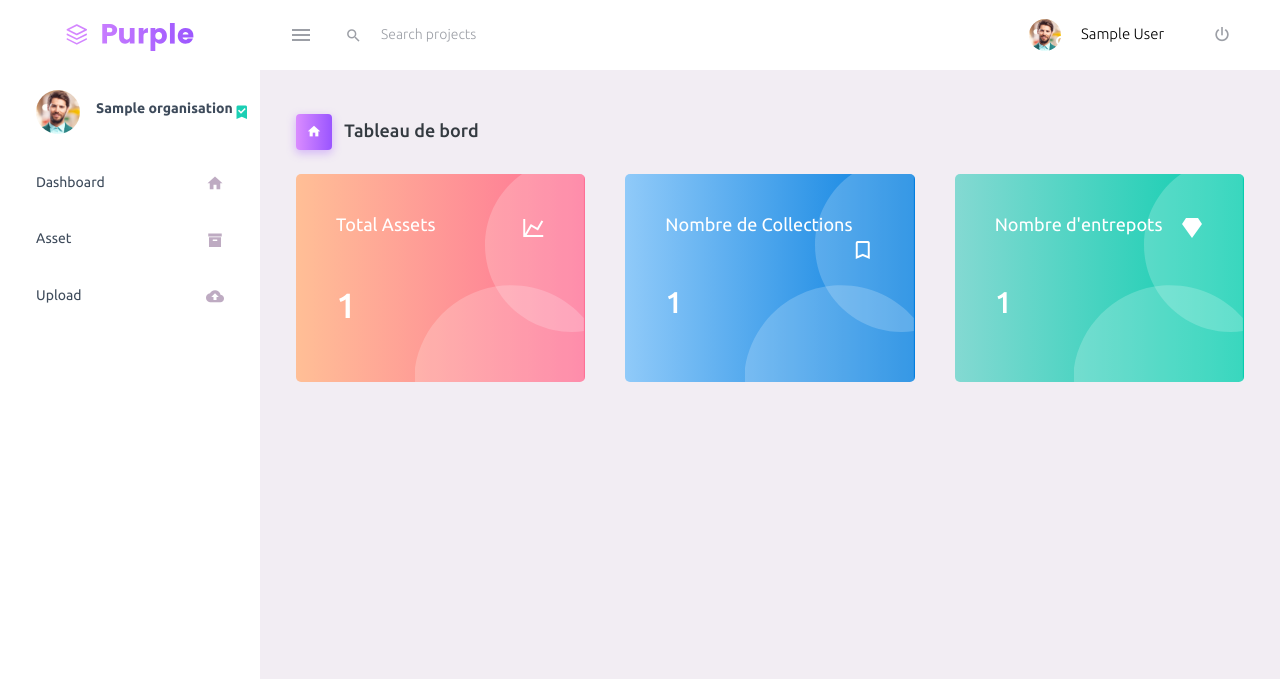
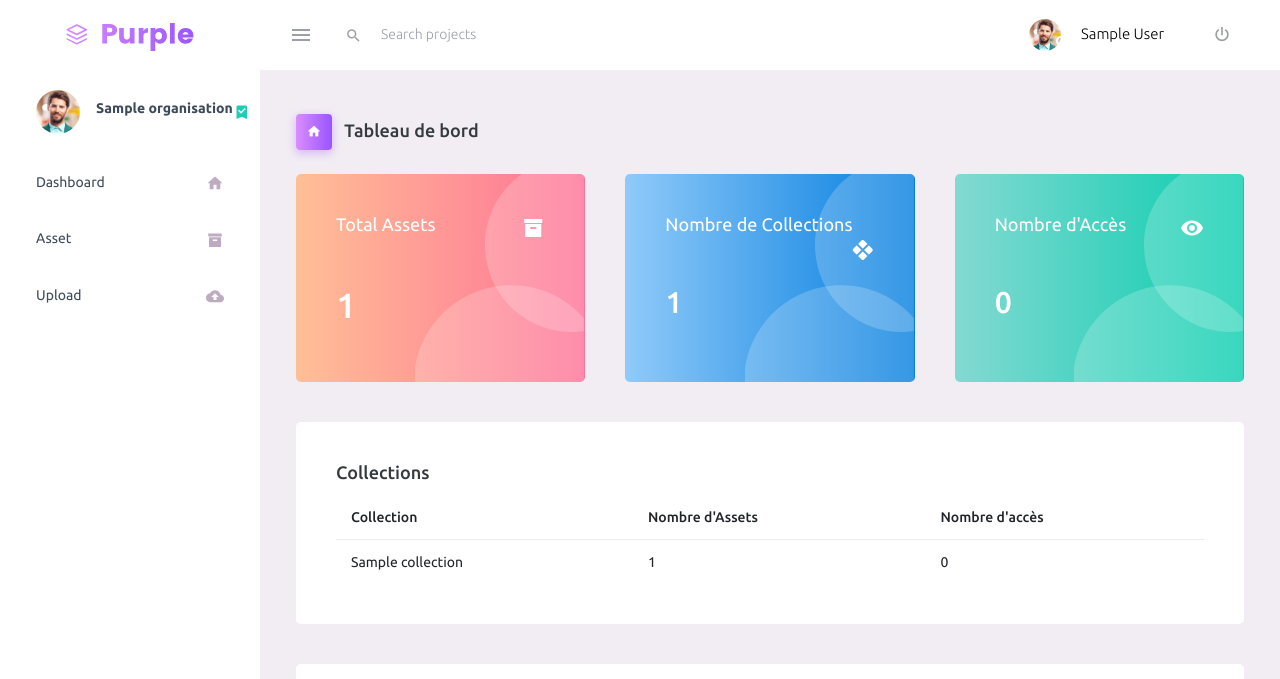
Before and after one commit to hhourani27/longevity, a Flask app: page / in a window 1280 px wide. Shown: the top 679 px of the page. Run offline with Flask 2, Linux system fonts and the light colour scheme; a user stored in the database is signed in; tables that the repository leaves empty hold one stand-in row (values such as "Sample post"); some libraries are stand-ins or nearby versions.

Commit message:
add view event, add stats, collections and map to dashboard

```diff
--- a/app/models/asset.py
+++ b/app/models/asset.py
@@ -25,7 +25,8 @@ class DigitalAsset(db.Model):
 
 class DigitalAssetHistory(db.Model):
     EVENTS = {
-        'CREATED' : 'CREATED'
+        'CREATED' : 'CREATED',
+        'READ' : 'READ'
         }
 
     id = db.Column(db.Integer, primary_key=True)
--- a/app/models/storage.py
+++ b/app/models/storage.py
@@ -48,7 +48,8 @@ class AssetStorageHistory(db.Model):
     __tablename__ = 'storage_asset_history'
 
     EVENTS = {
-        'STORED' : 'STORED'
+        'STORED' : 'STORED',
+        'READ_DATA' : 'READ_DATA'
         }
 
     id = db.Column(db.Integer, primary_key=True)
--- a/app/routes/routes.py
+++ b/app/routes/routes.py
@@ -15,10 +15,31 @@ from app.services.storage import StorageService
 @app.route('/dashboard')
 @login_required
 def dashboard():
-    asset_count = AssetService.count()
-    collection_count = CollectionService.count()
+    total_asset_count = AssetService.count()
+    total_collection_count = CollectionService.count()
+    total_read_count = StorageService.getReadCount()
+
+    collections = CollectionService.get_all()
+    collection_asset_count = [AssetService.count(c) for c in collections]
+    collection_read_count = [StorageService.getReadCount(c) for c in collections]
+
     storage_locations = StorageService.getStorageLocations()
-    return render_template('dashboard.html', title='Home', asset_count=asset_count, collection_count=collection_count, storage_locations=storage_locations)
+    storage_regions = list(set([sl.continent for sl in storage_locations]))
+    storage_regions.sort()
+    storage_providers = list(set([sl.data_provider for sl in storage_locations]))
+    storage_providers.sort(key = lambda p: p.name)
+
+    return render_template('dashboard.html', title='Home',
+        total_asset_count=total_asset_count,
+        total_collection_count=total_collection_count,
+        total_read_count = total_read_count,
+        collections = collections,
+        collection_asset_count = collection_asset_count,
+        collection_read_count = collection_read_count,
+        storage_locations=storage_locations,
+        storage_regions = storage_regions,
+        storage_providers = storage_providers
+        )
 
 
 @app.route('/login', methods=['GET', 'POST'])
@@ -65,7 +86,7 @@ def asset_info(id):
         asset_history = asset.asset_history.all()
         storage_history = asset.storage_history.all()
         history_list = asset_history + storage_history
-        history_list.sort(key = lambda h: h.timestamp)
+        history_list.sort(key = lambda h: h.timestamp, reverse=True)
 
         history_table = []
         for h in history_list:
@@ -83,8 +104,9 @@ def asset_info(id):
 @app.route('/asset/<id>/data', methods=['GET'])
 @login_required
 def asset_data(id):
-    asset = DigitalAsset.query.filter_by(id=id, organisation_id=current_user.organisation_id).first()
+    asset = AssetService.get(id)
     data = StorageService.getAssetData(asset)
+
     response = make_response(data)
     response.headers.set('Content-Type', 'image/jpg')
     response.headers.set('Content-Disposition', 'attachment', filename=asset.filename)
--- a/app/services/asset.py
+++ b/app/services/asset.py
@@ -10,6 +10,18 @@ class AssetService :
             return DigitalAsset.query.filter_by(organisation_id=current_user.organisation.id).count()
         else :
             return DigitalAsset.query.filter_by(organisation_id=current_user.organisation.id, collection_id=collection.id).count()
+
+    @staticmethod
+    def get(id) :
+        asset = DigitalAsset.query.filter_by(id=id, organisation_id=current_user.organisation_id).first()
+
+        if asset is not None :
+            event = DigitalAssetHistory(event=DigitalAssetHistory.EVENTS['READ'])
+            event.digital_asset = asset
+            db.session.add(event)
+            db.session.commit()
+
+        return asset
 
     @staticmethod
     def add(digital_asset):
--- a/app/services/storage.py
+++ b/app/services/storage.py
@@ -54,13 +54,36 @@ class StorageService():
         storageManager = StorageManager.getStorageManager(storage_location)
 
         # Get the data
-        return storageManager.getAssetData(digital_asset)
+        data = storageManager.getAssetData(digital_asset)
+
+        # Create read event
+        event = AssetStorageHistory(event=AssetStorageHistory.EVENTS['READ_DATA'])
+        event.digital_asset = digital_asset
+        event.storage_location = storage_location
+        db.session.add(event)
+        db.session.commit()
+
+        return data
 
     def getStorageLocations():
         query = db.session().query(DataStorageLocation).join(DigitalAssetStorage).join(DigitalAsset).filter(DigitalAsset.organisation_id==current_user.organisation_id)
         storage_locations = query.all()
 
         return storage_locations
+
+    def getReadCount(collection = None):
+        query = (
+            db.session.query(AssetStorageHistory)
+            .join(DigitalAsset).
+            filter(DigitalAsset.organisation_id==current_user.organisation_id, AssetStorageHistory.event==AssetStorageHistory.EVENTS['READ_DATA'])
+            )
+
+        if collection is not None :
+            query = query.filter(DigitalAsset.collection_id == collection.id)
+
+        read_count = query.count()
+
+        return read_count
 
 
 # A class that manages communication with a Data Location
--- a/app/templates/dashboard.html
+++ b/app/templates/dashboard.html
@@ -12,9 +12,9 @@
         <div class="card bg-gradient-danger card-img-holder text-white">
           <div class="card-body">
             <img src="{{ url_for('static',filename='images/circle.svg') }}" class="card-img-absolute" alt="circle-image" />
-            <h4 class="font-weight-normal mb-5">Total Assets <i class="mdi mdi-chart-line mdi-24px float-right"></i>
+            <h4 class="font-weight-normal mb-5">Total Assets <i class="mdi mdi-archive mdi-24px float-right"></i>
             </h4>
-            <h1 class="mb-3">{{asset_count}}</h1>
+            <h1 class="mb-3">{{total_asset_count}}</h1>
           </div>
         </div>
       </div>
@@ -22,9 +22,9 @@
         <div class="card bg-gradient-info card-img-holder text-white">
           <div class="card-body">
             <img src="{{ url_for('static',filename='images/circle.svg') }}" class="card-img-absolute" alt="circle-image" />
-            <h4 class="font-weight-normal mb-5">Nombre de Collections <i class="mdi mdi-bookmark-outline mdi-24px float-right"></i>
+            <h4 class="font-weight-normal mb-5">Nombre de Collections <i class="mdi mdi-rhombus-split mdi-24px float-right"></i>
             </h4>
-            <h2 class="mb-3">{{collection_count}}</h2>
+            <h2 class="mb-3">{{total_collection_count}}</h2>
           </div>
         </div>
       </div>
@@ -32,11 +32,128 @@
         <div class="card bg-gradient-success card-img-holder text-white">
           <div class="card-body">
             <img src="{{ url_for('static',filename='images/circle.svg') }}" class="card-img-absolute" alt="circle-image" />
-            <h4 class="font-weight-normal mb-5">Nombre d'entrepots <i class="mdi mdi-diamond mdi-24px float-right"></i>
+            <h4 class="font-weight-normal mb-5">Nombre d'Accès <i class="mdi mdi-eye mdi-24px float-right"></i>
             </h4>
-            <h2 class="mb-3">{{storage_locations|length}}</h2>
+            <h2 class="mb-3">{{total_read_count}}</h2>
           </div>
         </div>
       </div>
     </div>
+  <div class="row">
+    <div class="col-12 grid-margin stretch-card">
+    <div class="card">
+      <div class="card-body">
+        <h4 class="card-title">Collections</h4>
+        <div class="table-responsive">
+          <table class="table">
+            <thead>
+              <tr>
+                <th>
+                  Collection
+                </th>
+                <th>
+                  Nombre d'Assets
+                </th>
+                <th>
+                  Nombre d'accès
+                </th>
+              </tr>
+            </thead>
+            <tbody>
+            {% for c in collections %}
+            <tr>
+              <td>
+                {{c.name}}
+              </td>
+              <td>
+                {{collection_asset_count[loop.index0]}}
+              </td>
+              <td>
+                {{collection_read_count[loop.index0]}}
+              </td>
+            </tr>
+            {% endfor %}
+            </tbody>
+          </table>
+        </div>
+      </div>
+    </div>
+  </div>
+  </div>
+  <div class="row">
+     <div class="col-12 grid-margin stretch-card">
+    <div class="card">
+      <div class="card-body">
+        <h4 class="card-title">Localisation</h4>
+        <p class="card-description"> Liste des Data centers où sont stockés vos données </p>
+        <div class="row">
+          <div class="col-8 pr-1">
+            <div id="mapid" style="max-width: 100%; height: 250px"></div>
+          </div>
+          <div class="col-2 pl-10">
+          <table class="table">
+            <thead>
+              <tr>
+                <th>
+                  Régions
+                </th>
+              </tr>
+            </thead>
+            <tbody>
+            {% for region in storage_regions %}
+              <tr>
+                <td>
+                  {{region}}
+                </td>
+              </tr>
+            {% endfor %}
+            </tbody>
+          </table>
+          </div>
+          <div class="col-2 pl-10">
+          <table class="table">
+            <thead>
+              <tr>
+                <th>
+                  Data Providers
+                </th>
+              </tr>
+            </thead>
+            <tbody>
+            {% for provider in storage_providers %}
+              <tr>
+                <td>
+                  {{provider.name}}
+                </td>
+              </tr>
+            {% endfor %}
+            </tbody>
+          </table>
+          </div>
+        </div>
+      </div>
+    </div>
+  </div>
+</div>
+
 {% endblock %}
+
+{% block script %}
+    <script type="text/javascript">
+      var mymap = L.map('mapid').setView([20, 0], 1);
+
+      	L.tileLayer('https://api.mapbox.com/styles/v1/{id}/tiles/{z}/{x}/{y}?access_token=pk.eyJ1IjoibWFwYm94IiwiYSI6ImNpejY4NXVycTA2emYycXBndHRqcmZ3N3gifQ.rJcFIG214AriISLbB6B5aw', {
+		maxZoom: 18,
+		attribution: 'Map data &copy; <a href="https://www.openstreetmap.org/">OpenStreetMap</a> contributors, ' +
+			'<a href="https://creativecommons.org/licenses/by-sa/2.0/">CC-BY-SA</a>, ' +
+			'Imagery © <a href="https://www.mapbox.com/">Mapbox</a>',
+		id: 'mapbox/streets-v11',
+		tileSize: 512,
+		zoomOffset: -1
+	}).addTo(mymap);
+
+    {% for sl in storage_locations %}
+      var marker{{loop.index0}} = new L.marker([{{sl.latitude}}, {{sl.longitude}}]).bindPopup("{{sl.name}}").addTo(mymap);
+    {% endfor %}
+  </script>
+{% endblock %}
```
